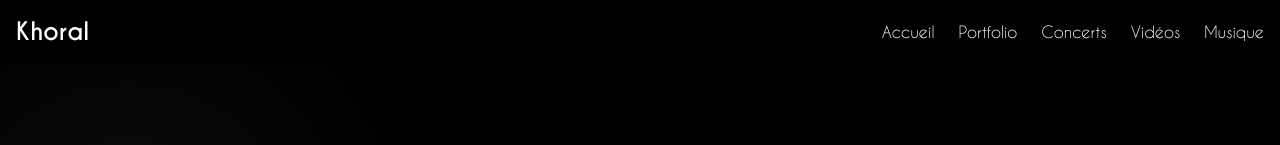
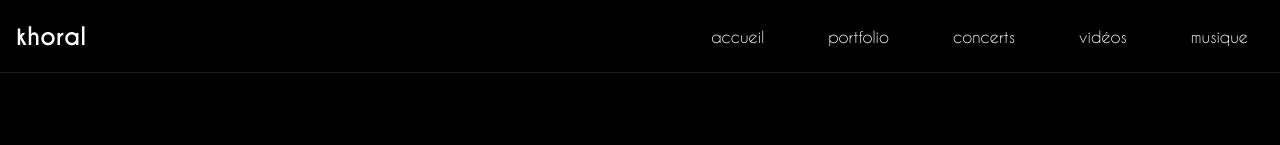
Before and after one commit to jerem444/khoral-website, a Next.js app: page /musique in a window 1280 px wide. Shown: the top 145 px of the page. Built offline with nearby package versions, Linux system fonts and the light colour scheme.

Commit message:
refacto navbar

```diff
--- a/src/app/concerts/page.tsx
+++ b/src/app/concerts/page.tsx
@@ -1,7 +1,7 @@
 import { client } from "../../../tina/__generated__/client";
 import Navbar from "@/components/Navbar";
 
-interface Concert {
+export interface Concert {
   venue: string;
   city: string;
   date: string;
@@ -18,41 +18,41 @@ export default async function ConcertsPage() {
   return (
     <main className="min-h-screen">
       <Navbar />
-      <div className="pt-20 p-8">
-        <h1 className="text-4xl font-bold mb-8 text-center">Concerts</h1>
-        <div className="max-w-4xl mx-auto grid gap-8">
+      <div className="pt-16 md:pt-20 p-4 md:p-8">
+        <h1 className="text-3xl md:text-4xl font-bold mb-6 md:mb-8 text-center">Concerts</h1>
+        <div className="max-w-4xl mx-auto grid gap-4 md:gap-8">
           {concerts.map((concert: Concert, index: number) => (
-            <div key={index} className="bg-secondary/10 backdrop-blur-sm p-6 rounded-lg shadow-lg hover:shadow-xl transition-all">
-              <div className="flex justify-between items-start">
+            <div key={index} className="bg-secondary/10 backdrop-blur-sm p-4 md:p-6 rounded-lg shadow-lg hover:shadow-xl transition-all">
+              <div className="flex flex-col md:flex-row md:justify-between md:items-start gap-4 md:gap-0">
                 <div>
-                  <h2 className="text-2xl font-bold mb-2">{concert.venue}</h2>
-                  <p className="text-lg mb-1">{concert.city}</p>
+                  <h2 className="text-xl md:text-2xl font-bold mb-2">{concert.venue}</h2>
+                  <p className="text-base md:text-lg mb-1">{concert.city}</p>
                   {concert.address && (
-                    <p className="text-sm text-gray-300">{concert.address}</p>
+                    <p className="text-xs md:text-sm text-gray-300">{concert.address}</p>
                   )}
                 </div>
-                <div className="text-right">
-                  <p className="text-xl font-bold">
+                <div className="text-left md:text-right">
+                  <p className="text-lg md:text-xl font-bold">
                     {new Date(concert.date).toLocaleDateString('fr-FR', {
                       day: 'numeric',
                       month: 'long',
                       year: 'numeric'
                     })}
                   </p>
-                  <p className="text-lg">
+                  <p className="text-base md:text-lg">
                     {new Date(concert.date).toLocaleTimeString('fr-FR', {
                       hour: '2-digit',
                       minute: '2-digit'
                     })}
                   </p>
                   {concert.price && (
-                    <p className="mt-2 text-lg font-semibold">{concert.price}€</p>
+                    <p className="mt-1 md:mt-2 text-base md:text-lg font-semibold">{concert.price}€</p>
                   )}
                 </div>
               </div>
 
               {concert.description && (
-                <p className="mt-4 text-gray-300">{concert.description}</p>
+                <p className="mt-3 md:mt-4 text-sm md:text-base text-gray-300">{concert.description}</p>
               )}
 
               {concert.ticketUrl && (
@@ -60,7 +60,7 @@ export default async function ConcertsPage() {
                   href={concert.ticketUrl}
                   target="_blank"
                   rel="noopener noreferrer"
-                  className="inline-block mt-4 px-6 py-2 bg-primary text-white rounded-full hover:bg-primary/80 transition-colors"
+                  className="inline-block mt-3 md:mt-4 px-4 md:px-6 py-1.5 md:py-2 bg-primary text-white text-sm md:text-base rounded-full hover:bg-primary/80 transition-colors"
                 >
                   Réserver
                 </a>
@@ -69,7 +69,7 @@ export default async function ConcertsPage() {
           ))}
 
           {concerts.length === 0 && (
-            <p className="text-center text-gray-400">Aucun concert programmé pour le moment.</p>
+            <p className="text-center text-sm md:text-base text-gray-400">Aucun concert programmé pour le moment.</p>
           )}
         </div>
       </div>
--- a/src/app/globals.css
+++ b/src/app/globals.css
@@ -1,6 +1,75 @@
 @tailwind base;
 @tailwind components;
 @tailwind utilities;
+
+/* Variables globales */
+:root {
+  --foreground-rgb: 255, 255, 255;
+  --background-start-rgb: 0, 0, 0;
+  --background-end-rgb: 0, 0, 0;
+}
+
+/* Styles de base */
+body {
+  color: rgb(var(--foreground-rgb));
+  background: linear-gradient(
+    to bottom,
+    transparent,
+    rgb(var(--background-end-rgb))
+  )
+  rgb(var(--background-start-rgb));
+}
+
+/* Classes utilitaires */
+.transition-standard {
+  transition: all 0.3s ease-in-out;
+}
+
+.link-base {
+  position: relative;
+  display: inline-block;
+  color: white;
+  text-decoration: none;
+}
+
+.underline-effect {
+  position: relative;
+}
+
+.underline-effect::after {
+  content: '';
+  position: absolute;
+  width: 0;
+  height: 2px;
+  bottom: -2px;
+  left: 0;
+  background-color: currentColor;
+  transition: width 0.3s ease-in-out;
+}
+
+.underline-effect:hover::after {
+  width: 100%;
+}
+
+/* Styles des liens de navigation */
+.nav-link {
+  @apply link-base underline-effect transition-standard;
+  padding: 0.5rem 1rem;
+}
+
+.nav-link:hover {
+  color: rgb(156 163 175);
+}
+
+/* Animations */
+@keyframes shimmer {
+  0% {
+    background-position: -200% center;
+  }
+  100% {
+    background-position: 200% center;
+  }
+}
 
 @font-face {
   font-family: 'Caviar Dreams';
@@ -14,19 +83,6 @@
   src: url('../assets/fonts/CaviarDreams_Bold.ttf') format('truetype');
   font-weight: bold;
   font-style: normal;
-}
-
-:root {
-  --primary: #ffffff;
-  --primary-dark: #e0e0e0;
-  --secondary: #333333;
-  --secondary-light: #444444;
-  --accent: #666666;
-  --accent-dark: #555555;
-  --text: #ffffff;
-  --text-secondary: #cccccc;
-  --background: #000000;
-  --background-light: #111111;
 }
 
 @layer base {
@@ -50,56 +106,181 @@
 }
 
 @layer components {
-  .btn-primary {
-    @apply px-6 py-3 bg-white text-black rounded-full
-           hover:bg-gray-200 transition-all duration-300
+  /* Variables communes pour les transitions */
+  .transition-standard {
+    @apply transition-all duration-300 ease-in-out;
+  }
+
+  /* Styles de base pour les liens */
+  .link-base {
+    @apply text-white relative font-sans inline-block
+           transition-standard
+           hover:text-white/90;
+  }
+
+  /* Style de soulignement commun */
+  .underline-effect {
+    @apply after:absolute after:bottom-[-4px] after:left-1/2
+           after:w-0 after:h-[1px] after:bg-white
+           after:transition-standard
+           after:-translate-x-1/2
+           before:absolute before:inset-0
+           before:bg-white/0 before:transition-colors
+           before:duration-300;
+  }
+
+  .underline-effect:hover {
+    @apply after:w-full;
+  }
+
+  .underline-effect:hover::before {
+    @apply bg-white/5;
+  }
+
+  /* Styles des boutons */
+  .btn-base {
+    @apply px-6 py-3 rounded-full
+           transition-standard
            shadow-lg hover:shadow-xl hover:shadow-white/10
            transform hover:-translate-y-0.5
            font-sans;
   }
 
-  .btn-secondary {
-    @apply px-6 py-3 border-2 border-white text-white rounded-full
-           hover:bg-white hover:text-black transition-all duration-300
-           shadow-lg hover:shadow-xl hover:shadow-white/10
-           transform hover:-translate-y-0.5
-           font-sans;
+  .btn-primary {
+    @apply btn-base bg-white text-black
+           hover:bg-gray-200;
   }
 
+  .btn-secondary {
+    @apply btn-base border-2 border-white text-white
+           hover:bg-white hover:text-black;
+  }
+
+  /* Navigation */
+  .nav-link {
+    @apply link-base underline-effect;
+  }
+
+  .nav-link.active {
+    @apply after:w-full
+           after:bg-gradient-to-r after:from-white/50 after:via-white after:to-white/50
+           after:animate-[shimmer_2s_linear_infinite]
+           after:bg-[length:200%_100%];
+  }
+
+  /* Navbar */
+  .navbar {
+    @apply bg-black text-white p-4 fixed w-full top-0 z-50;
+  }
+
+  .navbar-container {
+    @apply container mx-auto flex justify-between items-center;
+  }
+
+  .navbar-brand {
+    @apply text-xl md:text-2xl font-display font-bold
+           hover:text-primary transition-standard;
+  }
+
+  .navbar-menu-desktop {
+    @apply hidden md:flex space-x-6;
+  }
+
+  .navbar-menu-mobile {
+    @apply md:hidden absolute top-full left-0 right-0
+           bg-black flex-col items-center py-4 space-y-4;
+  }
+
+  /* Hamburger */
+  .navbar-burger {
+    @apply md:hidden p-2;
+  }
+
+  .hamburger-line {
+    @apply w-6 h-0.5 bg-white transition-standard;
+  }
+
+  .hamburger-line.top {
+    @apply origin-top-right;
+  }
+
+  .hamburger-line.middle {
+    @apply origin-center;
+  }
+
+  .hamburger-line.bottom {
+    @apply origin-bottom-right;
+  }
+
+  .menu-open .hamburger-line.top {
+    @apply rotate-45 translate-y-[0.1rem] translate-x-[0.15rem];
+  }
+
+  .menu-open .hamburger-line.middle {
+    @apply scale-0 opacity-0;
+  }
+
+  .menu-open .hamburger-line.bottom {
+    @apply -rotate-45 -translate-y-[0.1rem] translate-x-[0.15rem];
+  }
+
+  /* Cards */
+  .card {
+    @apply bg-[#111111] p-6 rounded-lg
+           shadow-lg hover:shadow-xl transition-standard
+           border border-[#333333] hover:border-white/30
+           transform hover:-translate-y-1;
+  }
+
+  /* Titres */
   .section-title {
     @apply text-4xl md:text-5xl font-bold mb-8 text-center
            bg-gradient-to-r from-white to-gray-300 bg-clip-text text-transparent
            font-sans;
   }
 
-  .card {
-    @apply bg-[#111111] p-6 rounded-lg
-           shadow-lg hover:shadow-xl transition-all duration-300
-           border border-[#333333] hover:border-white/30
-           transform hover:-translate-y-1;
+  /* Liens albums */
+  .album-link {
+    @apply link-base flex items-center gap-2;
   }
 
-  .nav-link {
-    @apply text-white transition-all duration-300 relative
-           font-sans;
-    text-decoration-line: none;
+  /* Style spécifique pour le menu mobile */
+  .mobile-nav-link {
+    @apply text-white relative font-sans
+           transition-all duration-300
+           after:absolute after:bottom-[-4px] after:left-1/2
+           after:w-0 after:h-[1px] after:bg-white
+           after:transition-all after:duration-300
+           after:-translate-x-1/2
+           hover:text-white/90
+           before:absolute before:inset-0
+           before:bg-white/0 before:transition-colors
+           before:duration-300
+           inline-block
+           py-2;
   }
 
-  .nav-link:hover {
-    @apply text-gray-300;
-    text-decoration-line: line-through;
-    text-decoration-thickness: 2px;
-    text-decoration-color: rgb(107 114 128); /* text-gray-500 */
+  .nav-link:hover, .mobile-nav-link:hover {
+    @apply after:w-full;
   }
 
-  .album-link {
-    @apply text-white hover:text-gray-300 transition-colors duration-300
-           flex items-center gap-2
-           font-sans;
+  .nav-link:hover::before, .mobile-nav-link:hover::before {
+    @apply bg-white/5;
+  }
+
+  @keyframes shimmer {
+    0% { background-position: -200% center; }
+    100% { background-position: 200% center; }
+  }
+
+  .nav-link.active, .mobile-nav-link.active {
+    @apply after:w-full
+           after:bg-gradient-to-r after:from-white/50 after:via-white after:to-white/50
+           after:animate-[shimmer_2s_linear_infinite]
+           after:bg-[length:200%_100%];
   }
 }
 
-/* Animations */
 @keyframes fadeIn {
   from {
     opacity: 0;
@@ -112,15 +293,9 @@
 }
 
 @keyframes float {
-  0% {
-    transform: translateY(0px);
-  }
-  50% {
-    transform: translateY(-10px);
-  }
-  100% {
-    transform: translateY(0px);
-  }
+  0% { transform: translateY(0px); }
+  50% { transform: translateY(-10px); }
+  100% { transform: translateY(0px); }
 }
 
 .animate-fade-in {
--- a/src/app/layout.tsx
+++ b/src/app/layout.tsx
@@ -4,7 +4,7 @@ import { Inter } from 'next/font/google'
 const inter = Inter({ subsets: ['latin'] })
 
 export const metadata = {
-  title: 'Khoral - Groupe de Musique',
+  title: 'Khoral',
   description: 'Découvrez la musique de Khoral',
 }
 
--- a/src/app/page.tsx
+++ b/src/app/page.tsx
@@ -1,13 +1,7 @@
 import Link from 'next/link';
 import Navbar from '@/components/Navbar';
 import { client } from "../../tina/__generated__/client";
-
-interface Concert {
-  venue: string;
-  city: string;
-  date: string;
-  ticketUrl?: string;
-}
+import { Concert } from "@/app/concerts/page";
 
 async function getNextConcert() {
   const response = await client.queries.concertsConnection();
@@ -27,30 +21,27 @@ export default async function Home() {
   return (
     <main className="min-h-screen">
       <Navbar />
-      <section className="container mx-auto px-4 py-16">
-        <h1 className="text-6xl font-display font-bold text-center mb-8 animate-fade-in">
-          Khoral
+      <section className="container mx-auto px-4 py-8 md:py-16">
+        <h1 className="text-4xl md:text-6xl font-display font-bold text-center mb-6 md:mb-8 animate-fade-in">
+          khoral
         </h1>
-        <p className="text-xl text-center mb-12 animate-fade-in">
-          Découvrez notre musique
-        </p>
-        <div className="flex justify-center gap-4 mb-16">
-          <Link href="/musique" className="btn-secondary animate-fade-in">
+        <div className="flex justify-center gap-3 md:gap-4 mb-8 md:mb-16">
+          <Link href="/musique" className="btn-secondary text-sm md:text-base animate-fade-in">
             Écouter
           </Link>
-          <Link href="/concerts" className="btn-secondary animate-fade-in">
+          <Link href="/concerts" className="btn-secondary text-sm md:text-base animate-fade-in">
             Concerts
           </Link>
         </div>
 
-        <div className="grid grid-cols-1 md:grid-cols-2 gap-8 mb-16">
-          <div className="card animate-fade-in">
-            <h2 className="text-2xl font-bold mb-4">Prochain Concert</h2>
+        <div className="grid grid-cols-1 md:grid-cols-2 gap-4 md:gap-8 mb-8 md:mb-16">
+          <div className="card animate-fade-in p-4 md:p-6">
+            <h2 className="text-xl md:text-2xl font-bold mb-3 md:mb-4">Prochain Concert</h2>
             {nextConcert ? (
-              <div className="space-y-2">
-                <p className="text-xl font-bold">{nextConcert.venue}</p>
-                <p className="text-lg">{nextConcert.city}</p>
-                <p className="text-primary">
+              <div className="space-y-1 md:space-y-2">
+                <p className="text-lg md:text-xl font-bold">{nextConcert.venue}</p>
+                <p className="text-base md:text-lg">{nextConcert.city}</p>
+                <p className="text-primary text-sm md:text-base">
                   {new Date(nextConcert.date).toLocaleDateString('fr-FR', {
                     day: 'numeric',
                     month: 'long',
@@ -67,40 +58,40 @@ export default async function Home() {
                     href={nextConcert.ticketUrl}
                     target="_blank"
                     rel="noopener noreferrer"
-                    className="inline-block mt-2 px-4 py-2 bg-primary text-white rounded-full hover:bg-primary/80 transition-colors text-sm"
+                    className="inline-block mt-2 px-3 md:px-4 py-1.5 md:py-2 bg-primary text-white rounded-full hover:bg-primary/80 transition-colors text-sm"
                   >
                     Réserver
                   </a>
                 )}
               </div>
             ) : (
-              <p className="text-gray-300">Aucun concert programmé pour le moment</p>
+              <p className="text-gray-300 text-sm md:text-base">Aucun concert programmé pour le moment</p>
             )}
           </div>
-          <div className="card animate-fade-in">
-            <h2 className="text-2xl font-bold mb-4">Dernier Album</h2>
-            <p className="text-gray-300">All the Lost Weekends</p>
+          <div className="card animate-fade-in p-4 md:p-6">
+            <h2 className="text-xl md:text-2xl font-bold mb-3 md:mb-4">Dernier Album</h2>
+            <p className="text-gray-300 text-sm md:text-base">All the Lost Weekends</p>
           </div>
         </div>
 
-        <section className="mb-16">
-          <h2 className="section-title">Nos Dernières Vidéos</h2>
-          <div className="grid grid-cols-1 md:grid-cols-3 gap-6">
+        <section className="mb-8 md:mb-16">
+          <h2 className="section-title text-3xl md:text-4xl mb-6 md:mb-8">Nos Dernières Vidéos</h2>
+          <div className="grid grid-cols-1 sm:grid-cols-2 md:grid-cols-3 gap-4 md:gap-6">
             {/* Placeholder pour les vidéos */}
-            <div className="card animate-fade-in">
-              <div className="aspect-video bg-gray-800 rounded-lg mb-4"></div>
-              <h3 className="text-xl font-bold mb-2">Titre de la vidéo</h3>
-              <p className="text-gray-300">Description de la vidéo</p>
+            <div className="card animate-fade-in p-3 md:p-4">
+              <div className="aspect-video bg-gray-800 rounded-lg mb-3 md:mb-4"></div>
+              <h3 className="text-lg md:text-xl font-bold mb-1 md:mb-2">Titre de la vidéo</h3>
+              <p className="text-gray-300 text-sm md:text-base">Description de la vidéo</p>
             </div>
-            <div className="card animate-fade-in">
-              <div className="aspect-video bg-gray-800 rounded-lg mb-4"></div>
-              <h3 className="text-xl font-bold mb-2">Titre de la vidéo</h3>
-              <p className="text-gray-300">Description de la vidéo</p>
+            <div className="card animate-fade-in p-3 md:p-4">
+              <div className="aspect-video bg-gray-800 rounded-lg mb-3 md:mb-4"></div>
+              <h3 className="text-lg md:text-xl font-bold mb-1 md:mb-2">Titre de la vidéo</h3>
+              <p className="text-gray-300 text-sm md:text-base">Description de la vidéo</p>
             </div>
-            <div className="card animate-fade-in">
-              <div className="aspect-video bg-gray-800 rounded-lg mb-4"></div>
-              <h3 className="text-xl font-bold mb-2">Titre de la vidéo</h3>
-              <p className="text-gray-300">Description de la vidéo</p>
+            <div className="card animate-fade-in p-3 md:p-4">
+              <div className="aspect-video bg-gray-800 rounded-lg mb-3 md:mb-4"></div>
+              <h3 className="text-lg md:text-xl font-bold mb-1 md:mb-2">Titre de la vidéo</h3>
+              <p className="text-gray-300 text-sm md:text-base">Description de la vidéo</p>
             </div>
           </div>
         </section>
--- /dev/null
+++ b/src/components/Navbar.module.css
@@ -0,0 +1,106 @@
+.navbar {
+  height: 73px;
+  @apply fixed top-0 left-0 right-0 z-50;
+}
+
+.navbarBackground {
+  @apply absolute inset-0 bg-black;
+  border-bottom: 1px solid rgba(255, 255, 255, 0.1);
+}
+
+.container {
+  @apply relative max-w-7xl mx-auto px-4 py-4 flex items-center justify-between h-full;
+}
+
+.brand {
+  @apply text-2xl font-bold text-white hover:text-gray-300;
+  transition: all 0.3s ease-in-out;
+}
+
+/* Navigation Links Base */
+.linkBase {
+  @apply relative text-white;
+}
+
+.linkBase::after {
+  content: '';
+  @apply absolute bottom-0 h-0.5 bg-white transition-all duration-300;
+}
+
+/* Desktop Menu */
+.menuDesktop {
+  @apply hidden md:flex items-center space-x-8;
+}
+
+.navLink {
+  composes: linkBase;
+  @apply inline-block py-2 px-4;
+}
+
+.navLink::after {
+  @apply left-0 w-0;
+}
+
+.navLink:hover::after {
+  @apply w-full;
+}
+
+/* Mobile Menu */
+.menuMobileWrapper {
+  @apply fixed inset-x-0 top-[73px] bottom-0 bg-black;
+}
+
+.menuMobile {
+  @apply h-[calc(100vh-73px)] flex flex-col items-center;
+}
+
+.menuMobileNav {
+  @apply w-full pt-8 space-y-6;
+  animation: fadeIn 0.3s ease-in-out;
+}
+
+.mobileNavLink {
+  composes: linkBase;
+  @apply block py-3 px-4 w-full text-center text-lg;
+}
+
+.mobileNavLink::after {
+  @apply left-1/2 -translate-x-1/2 w-0;
+}
+
+.mobileNavLink:hover::after {
+  @apply w-1/2;
+}
+
+/* Hamburger Button */
+.burger {
+  @apply md:hidden flex flex-col justify-center items-center w-8 h-8 relative z-50;
+}
+
+.burgerLine {
+  @apply w-6 h-0.5 bg-white;
+  transition: all 0.3s ease-in-out;
+}
+
+.menuOpen .top {
+  @apply transform rotate-45 translate-y-2;
+}
+
+.menuOpen .middle {
+  @apply opacity-0;
+}
+
+.menuOpen .bottom {
+  @apply transform -rotate-45 -translate-y-2;
+}
+
+@keyframes fadeIn {
+  from {
+    opacity: 0;
+    transform: translateY(-10px);
+  }
+  to {
+    opacity: 1;
+    transform: translateY(0);
+  }
+}
--- a/src/components/Navbar.tsx
+++ b/src/components/Navbar.tsx
@@ -1,29 +1,93 @@
+'use client';
+
 import Link from 'next/link';
+import { useState } from 'react';
+import styles from './Navbar.module.css';
+
+const navLinks = [
+  { href: '/', label: 'accueil' },
+  { href: '/portfolio', label: 'portfolio' },
+  { href: '/concerts', label: 'concerts' },
+  { href: '/videos', label: 'vidéos' },
+  { href: '/musique', label: 'musique' },
+];
+
+const NavLink = ({ href, children, onClick, isMobile = false }: {
+  href: string;
+  children: React.ReactNode;
+  onClick?: () => void;
+  isMobile?: boolean;
+}) => (
+  <Link
+    href={href}
+    className={isMobile ? styles.mobileNavLink : styles.navLink}
+    onClick={onClick}
+  >
+    {children}
+  </Link>
+);
+
+const HamburgerButton = ({ isOpen, onClick }: { isOpen: boolean; onClick: () => void }) => (
+  <button
+    onClick={onClick}
+    className={`${styles.burger} ${isOpen ? styles.menuOpen : ''}`}
+    aria-label={isOpen ? 'Fermer le menu' : 'Ouvrir le menu'}
+  >
+    <div className={`${styles.burgerLine} ${styles.top} mb-1.5`} />
+    <div className={`${styles.burgerLine} ${styles.middle} mb-1.5`} />
+    <div className={`${styles.burgerLine} ${styles.bottom}`} />
+  </button>
+);
+
+const DesktopMenu = () => (
+  <div className={styles.menuDesktop}>
+    {navLinks.map(({ href, label }) => (
+      <NavLink key={href} href={href}>
+        {label}
+      </NavLink>
+    ))}
+  </div>
+);
+
+const MobileMenu = ({ isOpen, onLinkClick }: { isOpen: boolean; onLinkClick: () => void }) => {
+  if (!isOpen) return null;
+
+  return (
+    <div className={styles.menuMobileWrapper}>
+      <div className={styles.menuMobile}>
+        <nav className={styles.menuMobileNav}>
+          {navLinks.map(({ href, label }) => (
+            <NavLink
+              key={href}
+              href={href}
+              onClick={onLinkClick}
+              isMobile
+            >
+              {label}
+            </NavLink>
+          ))}
+        </nav>
+      </div>
+    </div>
+  );
+};
 
 const Navbar = () => {
+  const [isMenuOpen, setIsMenuOpen] = useState(false);
+  const toggleMenu = () => setIsMenuOpen(!isMenuOpen);
+  const closeMenu = () => setIsMenuOpen(false);
+
   return (
-    <nav className="bg-black text-white p-4 fixed w-full top-0 z-50">
-      <div className="container mx-auto flex justify-between items-center">
-        <Link href="/" className="text-2xl font-display font-bold hover:text-primary transition-colors duration-300">
-          Khoral
+    <nav className={styles.navbar}>
+      <div className={styles.navbarBackground} />
+      <div className={styles.container}>
+        <Link href="/" className={styles.brand}>
+          khoral
         </Link>
-        <div className="space-x-6">
-          <Link href="/" className="nav-link">
-            Accueil
-          </Link>
-          <Link href="/portfolio" className="nav-link">
-            Portfolio
-          </Link>
-          <Link href="/concerts" className="nav-link">
-            Concerts
-          </Link>
-          <Link href="/videos" className="nav-link">
-            Vidéos
-          </Link>
-          <Link href="/musique" className="nav-link">
-            Musique
-          </Link>
-        </div>
+
+        <HamburgerButton isOpen={isMenuOpen} onClick={toggleMenu} />
+        <DesktopMenu />
+        <MobileMenu isOpen={isMenuOpen} onLinkClick={closeMenu} />
       </div>
     </nav>
   );
```
